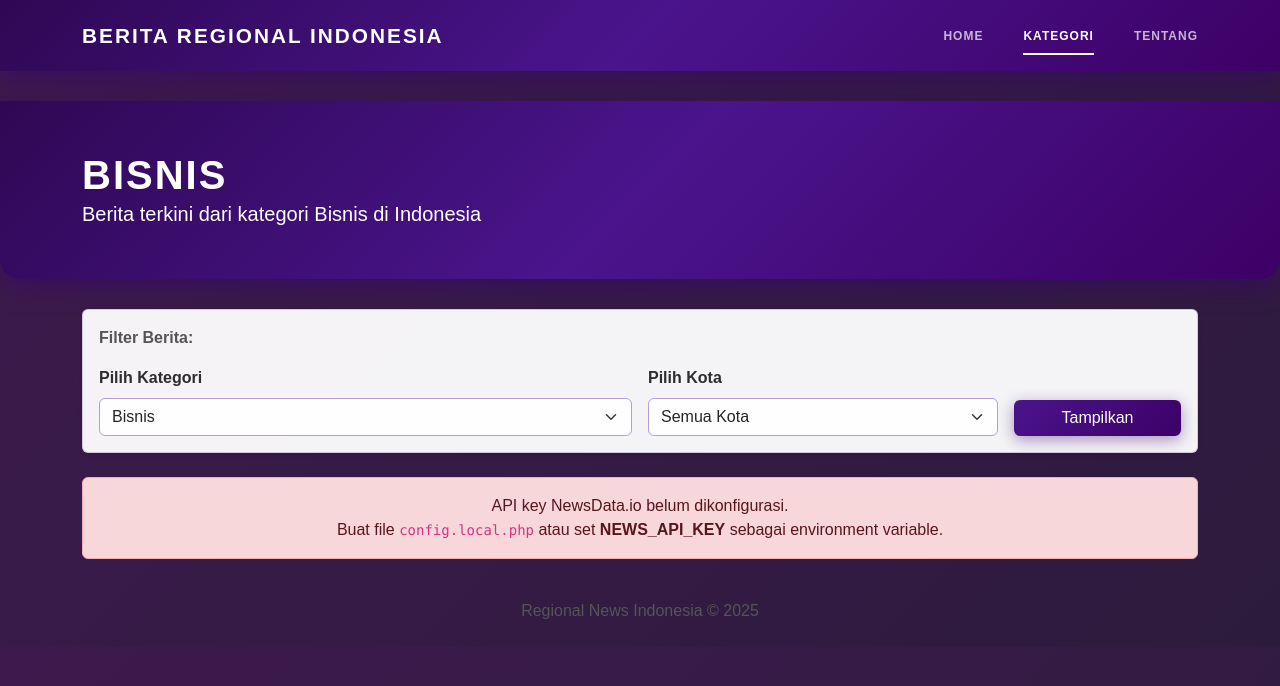
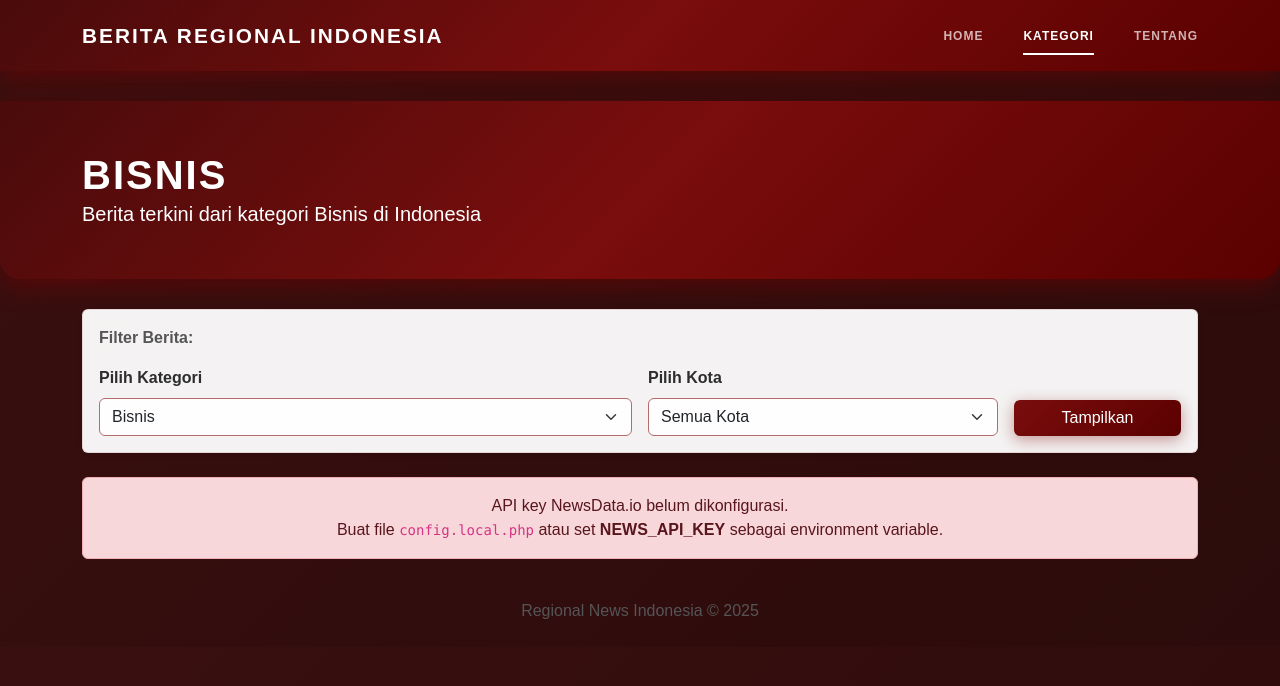
Before and after one commit to ilhammeilandrie/webberitaregional, a PHP site: page /kategori.php in a window 1280 px wide. Shown: the top 686 px of the page. Run offline with PHP 8.4, Linux system fonts and the light colour scheme.

Commit message:
[FIX] memperbaiki laman kategori

```diff
--- a/kategori.php
+++ b/kategori.php
@@ -102,15 +102,15 @@ $activePage = 'kategori';
 
     <style>
         body {
-            background: linear-gradient(135deg, #3d1a4d 0%, #2d1b3d 100%);
+            background: linear-gradient(135deg, #3a0f0f 0%, #2b0b0b 100%);
             font-family: 'Poppins', sans-serif;
         }
 
         /* NAVBAR STYLING */
         .navbar-wrapper {
-            background: linear-gradient(135deg, #2e0854 0%, #4a148c 50%, #3d0066 100%);
+            background: linear-gradient(135deg, #4a0b0b 0%, #7a0d0d 50%, #5b0000 100%);
             padding: 20px 0;
-            box-shadow: 0 8px 25px rgba(58, 1, 116, 0.5);
+            box-shadow: 0 8px 25px rgba(123, 0, 0, 0.45);
         }
 
         .navbar-container {
@@ -241,24 +241,24 @@ $activePage = 'kategori';
             border-radius: 16px;
             overflow: hidden;
             transition: all 0.3s ease;
-            border: 1px solid rgba(74, 20, 140, 0.2);
+            border: 1px solid rgba(123, 20, 20, 0.18);
             background: white;
         }
         .news-card:hover {
             transform: translateY(-8px);
-            box-shadow: 0 12px 30px rgba(58, 1, 116, 0.3);
+            box-shadow: 0 12px 30px rgba(123, 0, 0, 0.32);
         }
         .news-img {
             height: 180px;
             object-fit: cover;
         }
         .category-header {
-            background: linear-gradient(135deg, #2e0854 0%, #4a148c 50%, #3d0066 100%);
+            background: linear-gradient(135deg, #4a0b0b 0%, #7a0d0d 50%, #5b0000 100%);
             color: white;
             padding: 50px 0;
             margin-bottom: 30px;
             border-radius: 0 0 20px 20px;
-            box-shadow: 0 8px 25px rgba(58, 1, 116, 0.5);
+            box-shadow: 0 8px 25px rgba(123, 0, 0, 0.45);
             position: relative;
             overflow: hidden;
         }
@@ -279,44 +279,44 @@ $activePage = 'kategori';
         }
 
         .btn-primary {
-            background: linear-gradient(135deg, #4a148c 0%, #3d0066 100%) !important;
+            background: linear-gradient(135deg, #7a0d0d 0%, #5b0000 100%) !important;
             border: none !important;
             transition: all 0.3s ease;
-            box-shadow: 0 4px 15px rgba(58, 1, 116, 0.4);
+            box-shadow: 0 4px 15px rgba(123, 0, 0, 0.38);
         }
 
         .btn-primary:hover {
             transform: translateY(-2px);
-            box-shadow: 0 6px 20px rgba(58, 1, 116, 0.5);
+            box-shadow: 0 6px 20px rgba(123, 0, 0, 0.48);
         }
 
         .btn-outline-primary {
-            border-color: #4a148c !important;
-            color: #4a148c !important;
+            border-color: #7a0d0d !important;
+            color: #7a0d0d !important;
             transition: all 0.3s ease;
         }
 
         .btn-outline-primary:hover {
-            background: linear-gradient(135deg, #4a148c 0%, #3d0066 100%) !important;
+            background: linear-gradient(135deg, #7a0d0d 0%, #5b0000 100%) !important;
             border-color: transparent !important;
             color: white !important;
-            box-shadow: 0 4px 15px rgba(58, 1, 116, 0.4);
+            box-shadow: 0 4px 15px rgba(123, 0, 0, 0.38);
         }
 
         .card {
-            border-color: rgba(74, 20, 140, 0.2) !important;
+            border-color: rgba(123, 20, 20, 0.12) !important;
             background-color: rgba(255, 255, 255, 0.95);
         }
 
         .form-select, .form-control {
-            border-color: #b39ddb !important;
+            border-color: #b36b6b !important;
             background-color: rgba(255, 255, 255, 0.95);
             transition: all 0.3s ease;
         }
 
         .form-select:focus, .form-control:focus {
-            border-color: #4a148c !important;
-            box-shadow: 0 0 0 0.2rem rgba(74, 20, 140, 0.25) !important;
+            border-color: #7a0d0d !important;
+            box-shadow: 0 0 0 0.2rem rgba(123, 20, 20, 0.25) !important;
         }
 
         .form-label {
```
